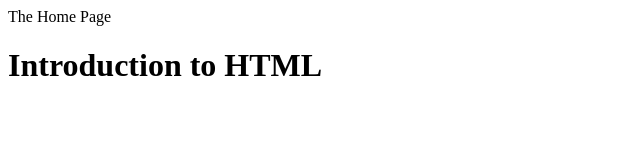
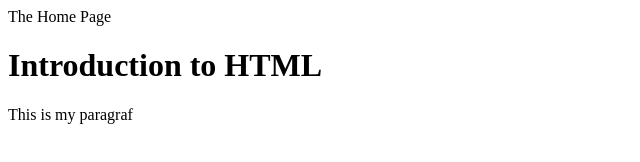
Before and after one commit to lkboy8888-dev/codegen, a plain HTML site: page index.html in a window 1280 px wide. Shown: the whole page, without its empty margins (0-640 px from the left). Drawn offline with Linux system fonts and the light colour scheme.

Commit message:
Update index.html

```diff
--- a/index.html
+++ b/index.html
@@ -4,6 +4,8 @@
   </head>
   <body>
     <h1>Introduction to HTML</h1>
+
+    <p>This is my paragraf </p>
   </body>
 
 
```
